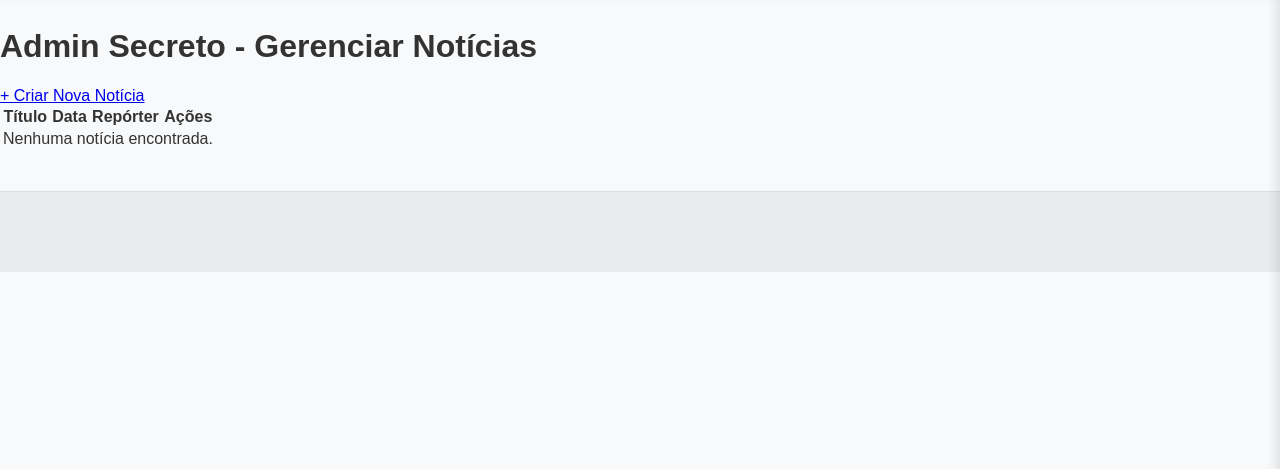
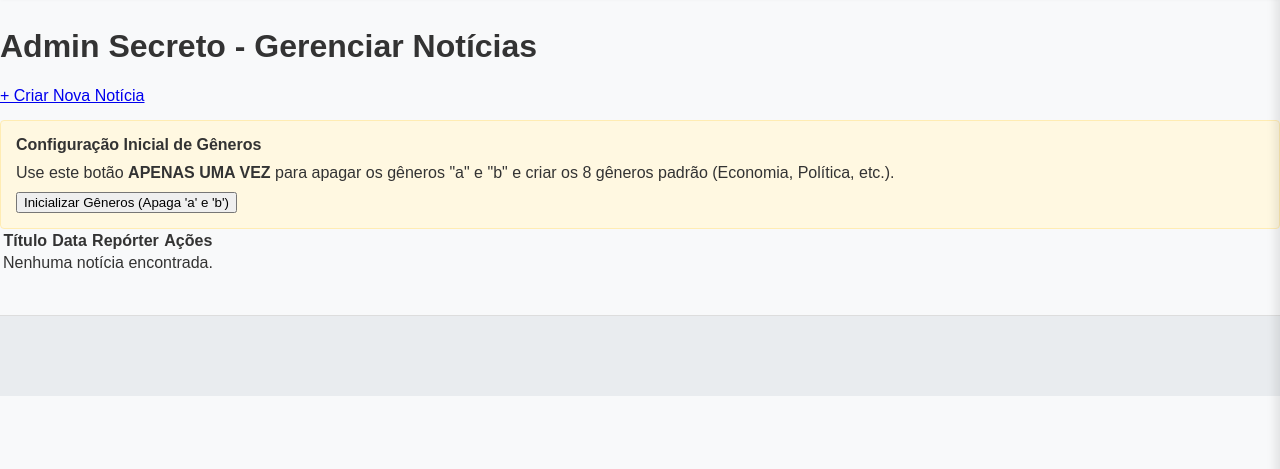
Before and after one commit to JotaDiasss/GENUS-JC, a Django app: page /admin-secreto/ in a window 1280 px wide. Shown: the part 124-593 px from the top of the page. Run offline with Django 5.2, Linux system fonts and the light colour scheme; the visitor is signed in with stand-in values (Sample User, id 1); data that the repository does not hold is empty.

Commit message:
botao pra apagar generos a e b

```diff
--- a/templates/admin_secreto_lista.html
+++ b/templates/admin_secreto_lista.html
@@ -15,6 +15,19 @@
         + Criar Nova Notícia
     </a>
 
+    <div style="background-color: #fff8e1; border: 1px solid #ffecb3; padding: 15px; margin-top: 15px; border-radius: 4px;">
+        <h4 style="margin: 0 0 10px 0;">Configuração Inicial de Gêneros</h4>
+        <p style="margin: 0 0 10px 0;">
+            Use este botão <strong>APENAS UMA VEZ</strong> para apagar os gêneros "a" e "b"
+            e criar os 8 gêneros padrão (Economia, Política, etc.).
+        </p>
+        <form action="{% url 'jornal:admin_secreto_popular_generos' %}" method="POST" style="margin: 0;">
+            {% csrf_token %}
+            <button type="submit" class="btn btn-danger">
+                Inicializar Gêneros (Apaga 'a' e 'b')
+            </button>
+        </form>
+    </div>
     {% if messages %}
         <ul class="messages">
             {% for message in messages %}
```
